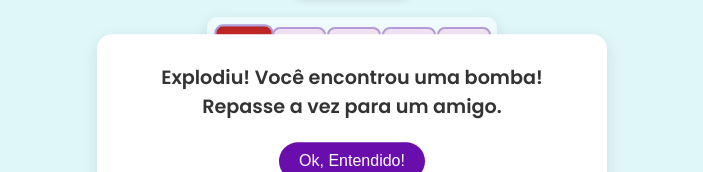
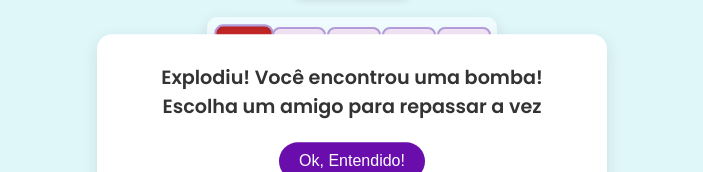
Before and after one commit to dennysp744-sudo/faeamac-quiz, a plain HTML site: page index.html in a window 1280 px wide. Both pictures are taken after a click on the element 532 px from the left and 331 px from the top of the page. Shown: the part 278-450 px from the top of the page, without its empty margins (288-991 px from the left). Drawn offline with Linux system fonts and the light colour scheme.

Commit message:
Update index.html

```diff
--- a/index.html
+++ b/index.html
@@ -186,10 +186,10 @@
 
   <script>
     const allQuestions = [
-      "Por que a queda dos níveis de estrogênio pode favorecer infecções urinárias recorrentes em mulheres na pós-menopausa?",
-      "Quais alterações são causadas na visão pela queda dos níveis de estrogênio na menopausa?",
-      "De que forma o estrogênio atua na manutenção da densidade óssea e qual é a consequência de sua deficiência?",
-      "Como o estrogênio influencia a saúde cardiovascular e por que sua queda aumenta o risco de doenças cardíacas?"
+      "1-Por que a queda dos níveis de estrogênio pode favorecer infecções urinárias recorrentes em mulheres na pós-menopausa?",
+      "2-Quais alterações são causadas na visão pela queda dos níveis de estrogênio na menopausa?",
+      "3-De que forma o estrogênio atua na manutenção da densidade óssea e qual é a consequência de sua deficiência?",
+      "4-Como o estrogênio influencia a saúde cardiovascular e por que sua queda aumenta o risco de doenças cardíacas?"
     ];
 
     const luckyPhrases = [
@@ -250,7 +250,7 @@
       if (bombs.includes(index)) {
         cell.classList.add("bomb");
         cell.textContent = "💣";
-        showQuestion("Explodiu! Você encontrou uma bomba! Repasse a vez para um amigo.");
+        showQuestion("Explodiu! Você encontrou uma bomba! Escolha um amigo para repassar a vez");
         gameActive = false;
         return;
       }
```
